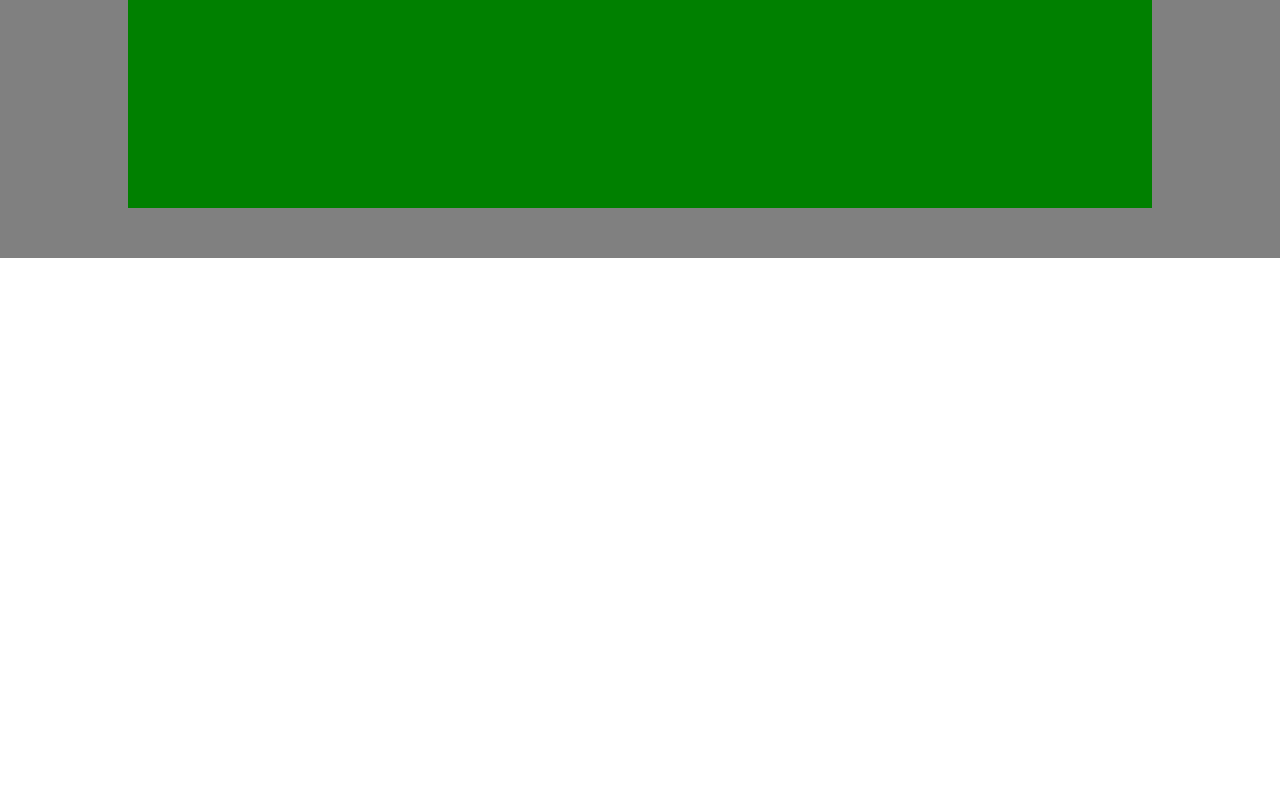
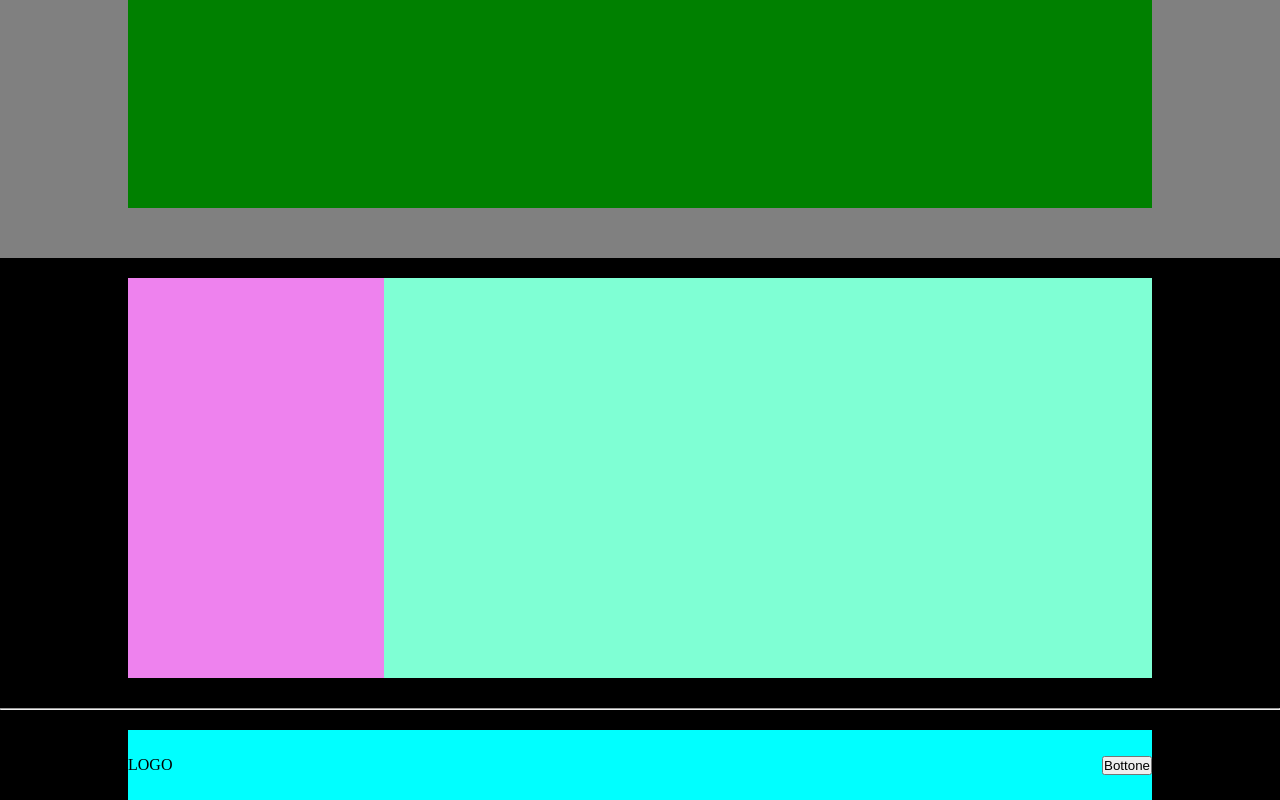
Before and after one commit to DamianoCelesti/htmlcss-struttura-discord, a plain HTML site: page index.html in a window 1280 px wide. Shown: the part 2002-2802 px from the top of the page. Before the commit the page ends 2260 px from the top, so only its background shows below. Drawn offline with Linux system fonts and the light colour scheme.

Commit message:
added footer

```diff
--- a/index.html
+++ b/index.html
@@ -26,7 +26,6 @@
             <!--hero-->
             <div class="container-hero">
                 <p></p>
-
             </div>
 
 
@@ -34,7 +33,6 @@
             <div class="container-2boxblu">
                 <p class="box-blu"></p>
                 <p class="box-rosa"></p>
-
             </div>
 
             <!--sezione con 2 box rosa-->
@@ -51,18 +49,39 @@
             <!--sezione box unica verde-->
             <div class="container-boxverde">
                 <p></p>
-
             </div>
-
-
         </div>
     </main>
 
     <footer>
         <!--sezione con 5 box con sezione nav-->
 
+        <div class="container-footer">
+            <p class="social"></p>
+
+            <nav class="nav-fine">
+
+            </nav>
+
+            <nav class="nav-fine">
+
+            </nav>
+            <nav class="nav-fine">
+
+            </nav>
+            <nav class="nav-fine">
+
+            </nav>
+
+        </div>
+        <hr>
+
 
         <!--parte finale-->
+        <div class="container-fine">
+            <p>LOGO</p>
+            <button class="bottone1">Bottone</button>
+        </div>
 
 
     </footer>
--- a/style.css
+++ b/style.css
@@ -107,3 +107,49 @@ header {
     height: 500px;
     width: 80%;
 }
+
+
+/*footer*/
+
+footer {
+    background-color: black;
+}
+
+
+
+.container-footer {
+    display: flex;
+    align-items: center;
+    justify-content: center;
+    padding-top: 20px;
+    margin-bottom: 30px;
+}
+
+
+
+
+.social {
+    width: 20%;
+    height: 400px;
+    background-color: violet;
+}
+
+.nav-fine {
+    width: 15%;
+    height: 400px;
+    background-color: aquamarine;
+}
+
+.container-fine {
+    width: 80%;
+    height: 70px;
+    background-color: cyan;
+    margin-left: 10%;
+    margin-right: 10%;
+    margin-top: 20px;
+    display: flex;
+    align-items: center;
+    justify-content: space-between;
+
+
+}
```
